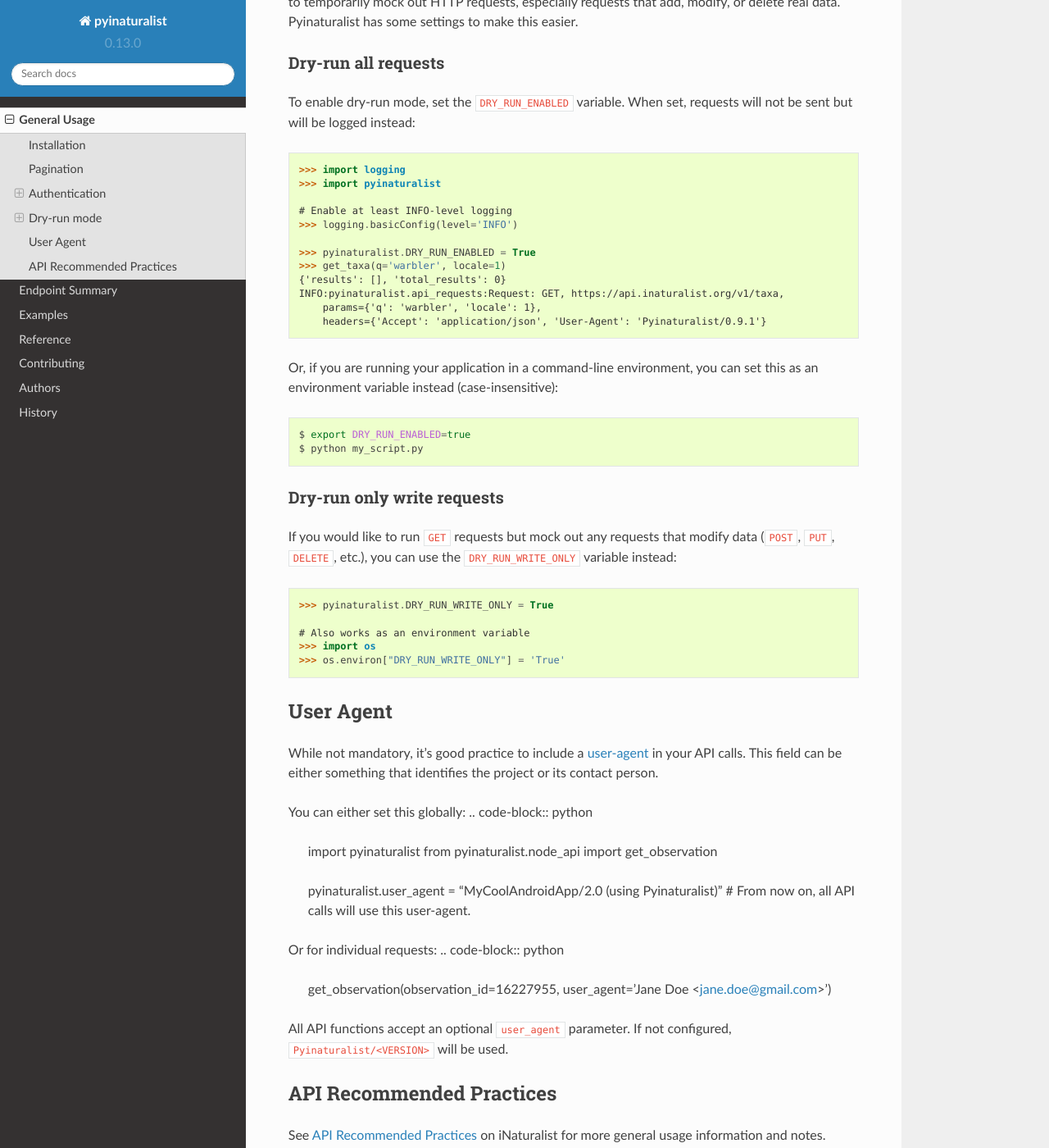
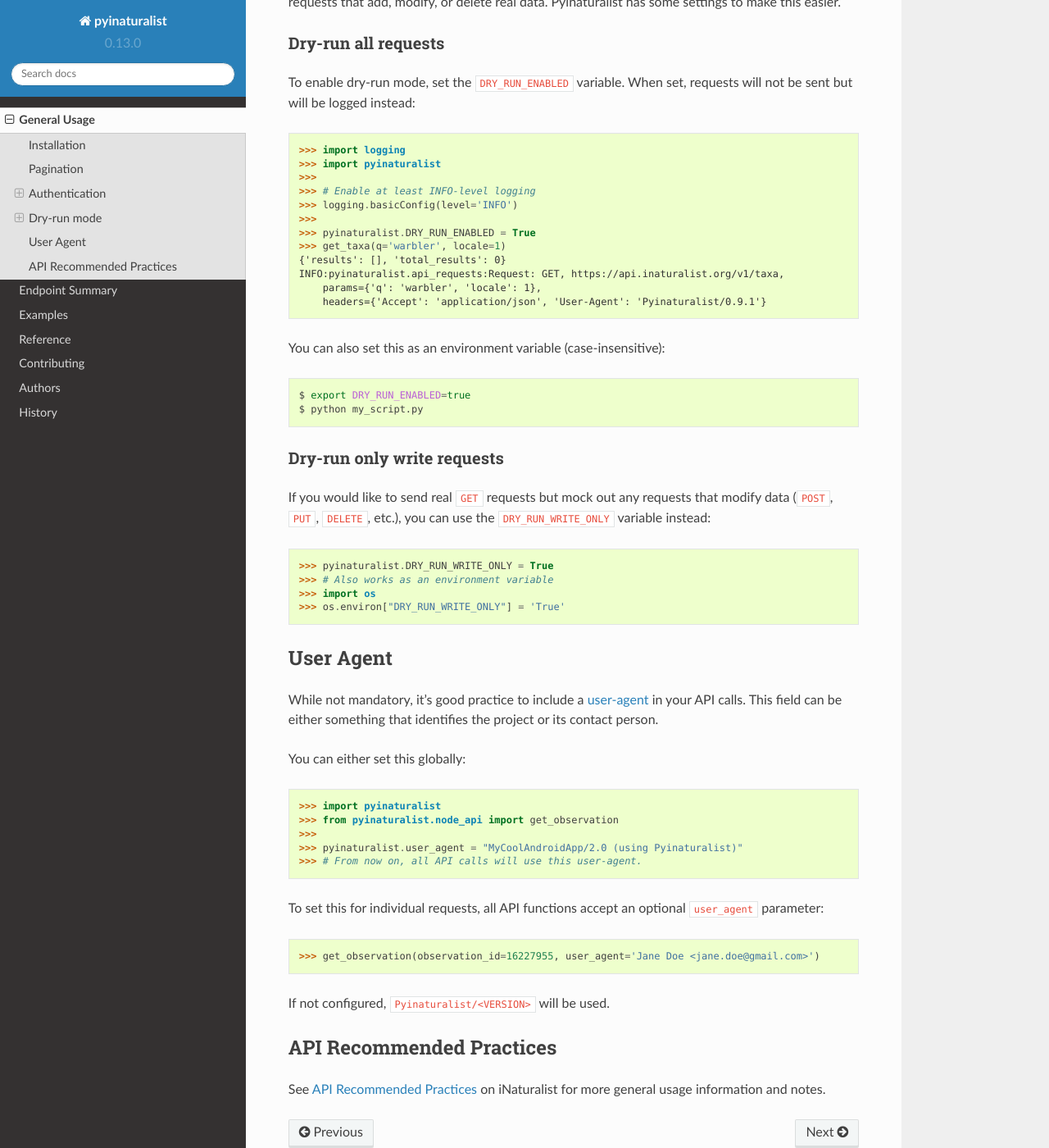
Before and after one commit to pyinat/pyinaturalist, a Sphinx documentation site: the page built from docs/general_usage.rst, in a window 1280 px wide and 1400 px high, scrolled down 3304 px. Shown: the whole window at 82% size. Built offline with Sphinx 7.4.7 and the Read the Docs theme 2.0.0, drawn with Linux system fonts in a browser that asks for light colours; pages that are not in the unit, such as notebooks, are missing from menus; some of the changed text lies outside the part shown.

Commit message:
Some formatting for examples in user guide

```diff
--- a/docs/general_usage.rst
+++ b/docs/general_usage.rst
@@ -4,7 +4,6 @@
 
 Installation
 ------------
-
 Install the latest stable version with pip::
 
     pip install pyinaturalist
@@ -54,7 +53,6 @@
 
 Environment Variables
 ^^^^^^^^^^^^^^^^^^^^^^^^^^^^^^
-
 You may provide credentials via environment variables instead of arguments. The
 environment variable names are the keyword arguments in uppercase, prefixed with ``INAT_``:
 
@@ -109,7 +107,6 @@
 
 Keyring Integration
 ^^^^^^^^^^^^^^^^^^^^^^^^^^^^^^
-
 To handle your credentials more securely, you can store them in your system keyring.
 You could manually store and retrieve them with a utility like
 `secret-tool <https://manpages.ubuntu.com/manpages/xenial/man1/secret-tool.1.html>`_
@@ -141,7 +138,6 @@
 
 Password Manager Integration
 ^^^^^^^^^^^^^^^^^^^^^^^^^^^^^^
-
 Keyring integration can be taken a step further by managing your keyring with a password
 manager. This has the advantage of keeping your credentials in one place that can be synced
 across multiple machines. `KeePassXC <https://keepassxc.org/>`_ offers this feature for
@@ -157,23 +153,20 @@
 
 Dry-run mode
 ------------
-While developing & testing an application that uses an API or other remote service, it can be
-useful to temporarily mock out HTTP requests, especially requests that add, modify, or delete
-real data. Pyinaturalist has some settings to make this easier.
+While developing and testing, it can be useful to temporarily mock out HTTP requests, especially
+requests that add, modify, or delete real data. Pyinaturalist has some settings to make this easier.
 
 Dry-run all requests
 ^^^^^^^^^^^^^^^^^^^^^^^^^^^^^^
 To enable dry-run mode, set the ``DRY_RUN_ENABLED`` variable. When set, requests will not be sent
 but will be logged instead:
 
-.. code-block:: python
-
     >>> import logging
     >>> import pyinaturalist
-
-    # Enable at least INFO-level logging
+    >>>
+    >>> # Enable at least INFO-level logging
     >>> logging.basicConfig(level='INFO')
-
+    >>>
     >>> pyinaturalist.DRY_RUN_ENABLED = True
     >>> get_taxa(q='warbler', locale=1)
     {'results': [], 'total_results': 0}
@@ -181,8 +174,7 @@
         params={'q': 'warbler', 'locale': 1},
         headers={'Accept': 'application/json', 'User-Agent': 'Pyinaturalist/0.9.1'}
 
-Or, if you are running your application in a command-line environment, you can set this as an
-environment variable instead (case-insensitive):
+You can also set this as an environment variable (case-insensitive):
 
 .. code-block:: bash
 
@@ -191,15 +183,12 @@
 
 Dry-run only write requests
 ^^^^^^^^^^^^^^^^^^^^^^^^^^^^^^
-If you would like to run ``GET`` requests but mock out any requests that modify data
+If you would like to send real ``GET`` requests but mock out any requests that modify data
 (``POST``, ``PUT``, ``DELETE``, etc.), you can use the ``DRY_RUN_WRITE_ONLY`` variable
 instead:
 
-.. code-block:: python
-
     >>> pyinaturalist.DRY_RUN_WRITE_ONLY = True
-
-    # Also works as an environment variable
+    >>> # Also works as an environment variable
     >>> import os
     >>> os.environ["DRY_RUN_WRITE_ONLY"] = 'True'
 
@@ -210,22 +199,19 @@
 your API calls. This field can be either something that identifies the project or its contact person.
 
 You can either set this globally:
-.. code-block:: python
 
-    import pyinaturalist
-    from pyinaturalist.node_api import get_observation
-
-    pyinaturalist.user_agent = "MyCoolAndroidApp/2.0 (using Pyinaturalist)"
-    # From now on, all API calls will use this user-agent.
+    >>> import pyinaturalist
+    >>> from pyinaturalist.node_api import get_observation
+    >>>
+    >>> pyinaturalist.user_agent = "MyCoolAndroidApp/2.0 (using Pyinaturalist)"
+    >>> # From now on, all API calls will use this user-agent.
 
 
-Or for individual requests:
-.. code-block:: python
+To set this for individual requests, all API functions accept an optional ``user_agent`` parameter:
 
-    get_observation(observation_id=16227955, user_agent='Jane Doe <jane.doe@gmail.com>')
+    >>> get_observation(observation_id=16227955, user_agent='Jane Doe <jane.doe@gmail.com>')
 
-All API functions accept an optional ``user_agent`` parameter. If not configured,
-``Pyinaturalist/<VERSION>`` will be used.
+If not configured, ``Pyinaturalist/<VERSION>`` will be used.
 
 
 API Recommended Practices
```
